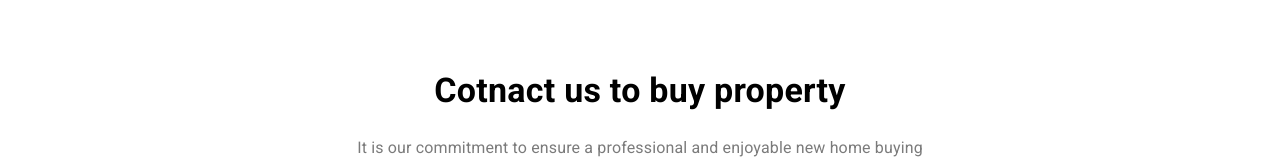
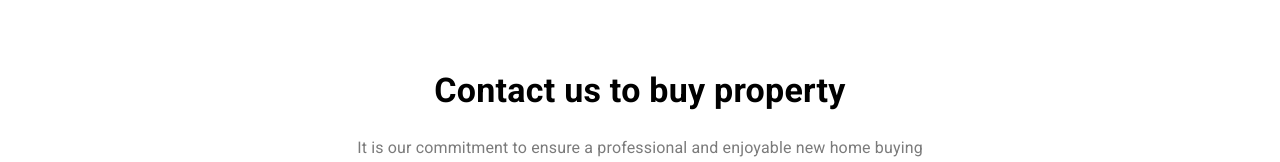
Before and after one commit to alessandradocouto/landing-page-template-reactjs, a React (Create React App) app: page / in a window 1280 px wide. Shown: the part 1680-1842 px from the top of the page. Built offline with nearby package versions, Linux system fonts and the light colour scheme.

Commit message:
editar palavra contact

```diff
--- a/src/components/GetInTouch.jsx
+++ b/src/components/GetInTouch.jsx
@@ -22,7 +22,7 @@ const GetInTouch = () => {
         >
             <Title
             text={
-                'Cotnact us to buy property'
+                'Contact us to buy property'
                 }
             textAlign={'center'}
             />
```
